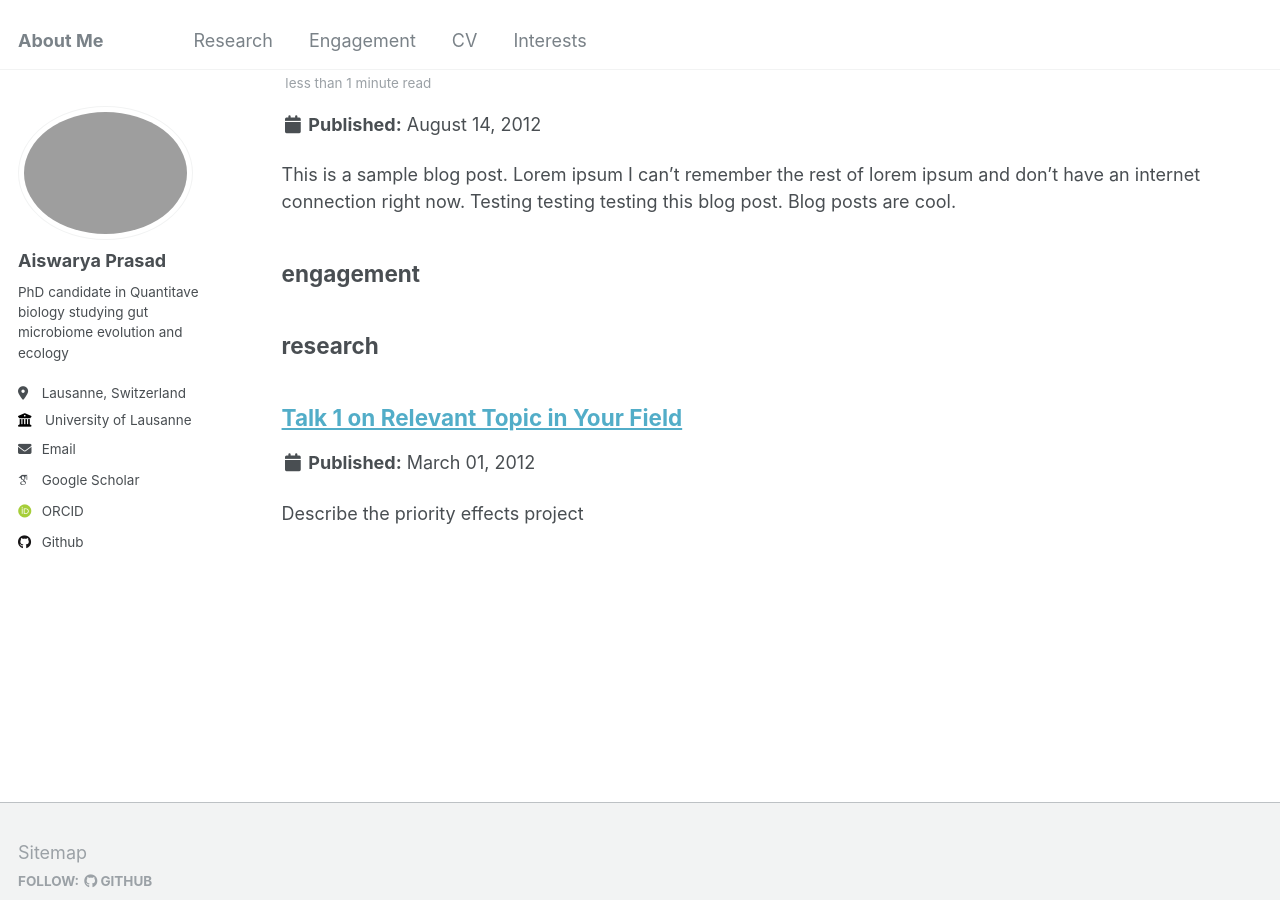
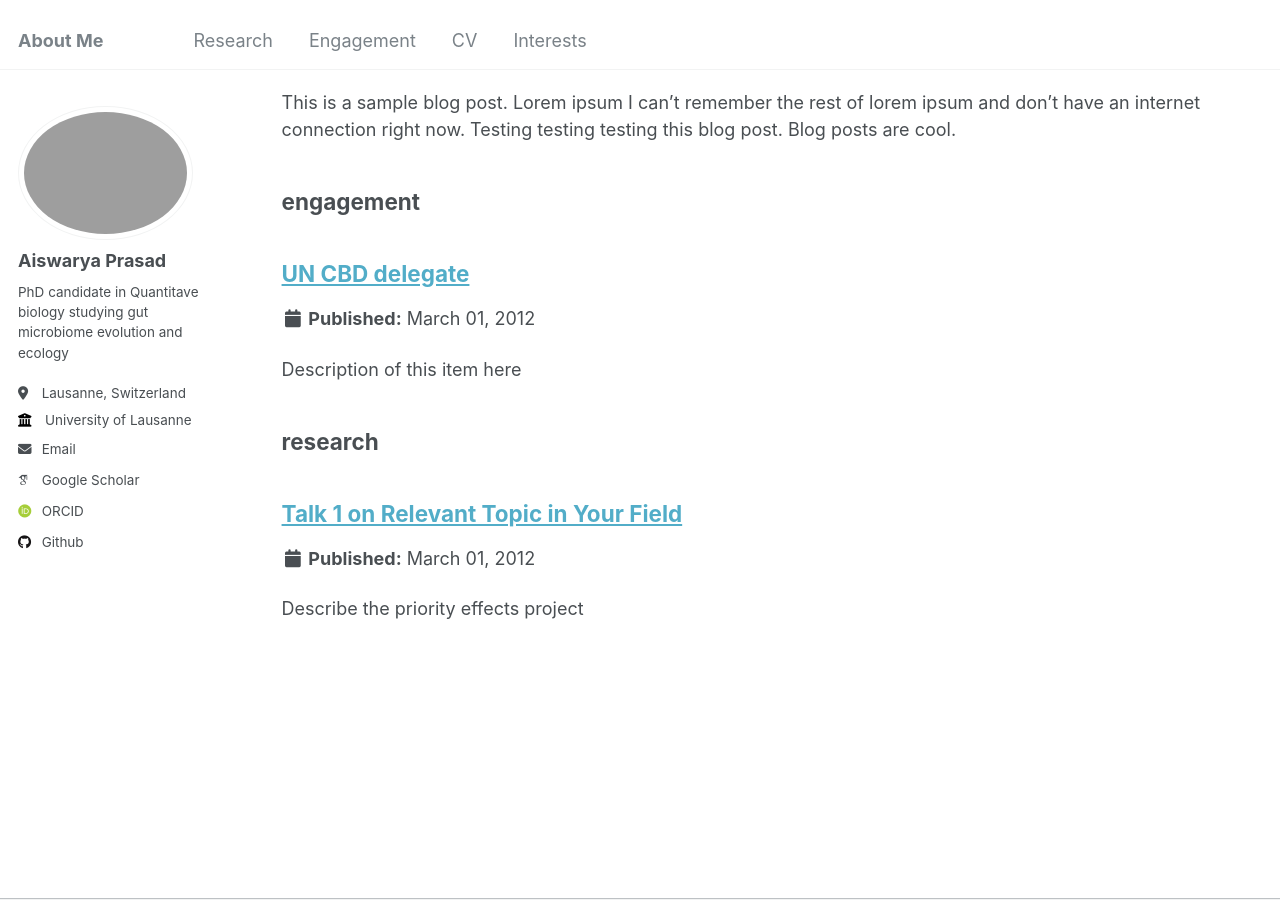
Before and after one commit to Aiswarya-prasad/aiswarya-prasad.github.io, a Jekyll site: the page built from _pages/sitemap.md, in a window 1280 px wide and 900 px high, scrolled down 2649 px. Built offline with Jekyll 4.4.1, drawn with Linux system fonts in a browser that asks for light colours; some web fonts are replaced; some of the changed text lies outside the part shown.

Commit message:
Syntax change, squash commit later or just ignore.

```diff
--- a/_engagement/uncbd.md
+++ b/_engagement/uncbd.md
@@ -0,0 +1,10 @@
+---
+title: "UN CBD delegate"
+collection: engagement
+type: "Talk"
+permalink: /engagement/uncbd
+venue: "Sharm El-Sheikh"
+date: 2012-03-01
+---
+
+Description of this item here
--- a/_pages/research.md
+++ b/_pages/research.md
@@ -12,5 +12,5 @@
 {% endif %}
 
 {% for post in site.research reversed %}
-  {% include archive-single-talk.html %}
+  {% include archive-research-item.html %}
 {% endfor %}
```
Also changed, not shown: other parts of _pages/research.md (+1 -1 lines), _pages/engagement.md (+1 -1 lines).
